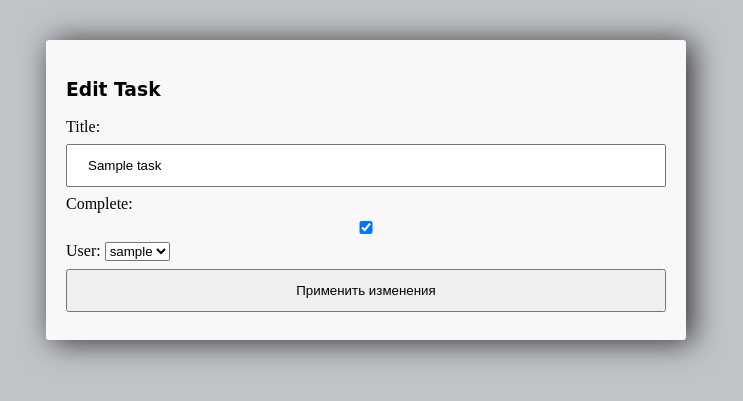
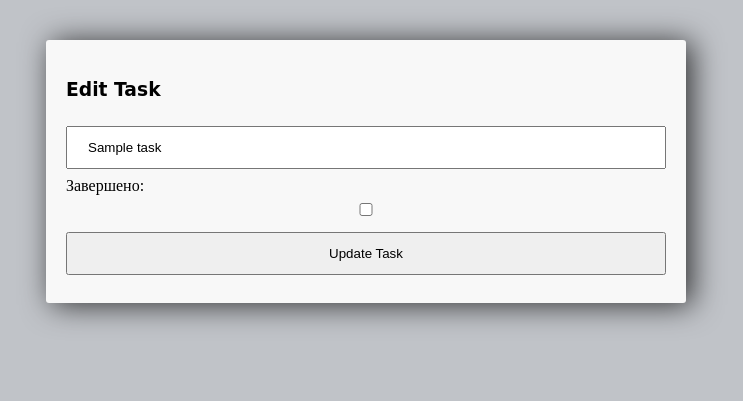
Before and after one commit to Korjikoman/to-do-list-with-login, a Django app: page /update_task/1/ in a window 1280 px wide. Shown: the part 231-632 px from the top of the page, without its empty margins (274-1017 px from the left). Run offline with Django 5.2, Linux system fonts and the light colour scheme; a user stored in the database is signed in; tables that the repository leaves empty hold one stand-in row (values such as "Sample post"); some web fonts are replaced.

Commit message:
Исправил ошибки

```diff
--- a/tasks/templates/tasks/update_task.html
+++ b/tasks/templates/tasks/update_task.html
@@ -2,7 +2,18 @@
 <h3>Edit Task</h3>
 
 <form method="POST" action="">
-  {% csrf_token %} {{form}}
-  <input type="submit" name="Update Task" value="Применить изменения" />
+  {% csrf_token %}
+  <input
+    type="text"
+    name="title"
+    required
+    class="todo-input inp"
+    placeholder="What is the task today?"
+    value="{{obj.title}}"
+  />
+  Завершено:
+  <input type="checkbox" name="complete" />
+
+  <input class="submit-button" type="submit" value="Update Task" />
 </form>
 {% endblock %}
--- a/tasks/views.py
+++ b/tasks/views.py
@@ -85,16 +85,17 @@ def index(request):
 @login_required(login_url='/loginn')
 def updateTask(request, pk):
     task = Task.objects.get(id = pk)
-
-    form = TaskForm(instance=task)
-
     if request.method == "POST":
-        form = TaskForm(request.POST, instance=task)
-        if form.is_valid():
-            form.save()
-            return redirect('/index')
-    context = {'form' : form}
-    return render(request, 'tasks/update_task.html', context)
+        title = request.POST.get('title')
+        print(title)
+        obj = Task.objects.get(id=pk)
+        obj.title = title
+        completed = bool(request.POST.get('complete'))
+        obj.complete = completed
+        obj.save()
+        return redirect('/index')
+    obj = Task.objects.get(id=pk)
+    return render(request, 'tasks/update_task.html', {"obj" : obj})
 
 def deleteTask(request, pk):
     item = Task.objects.get(id=pk)
```
